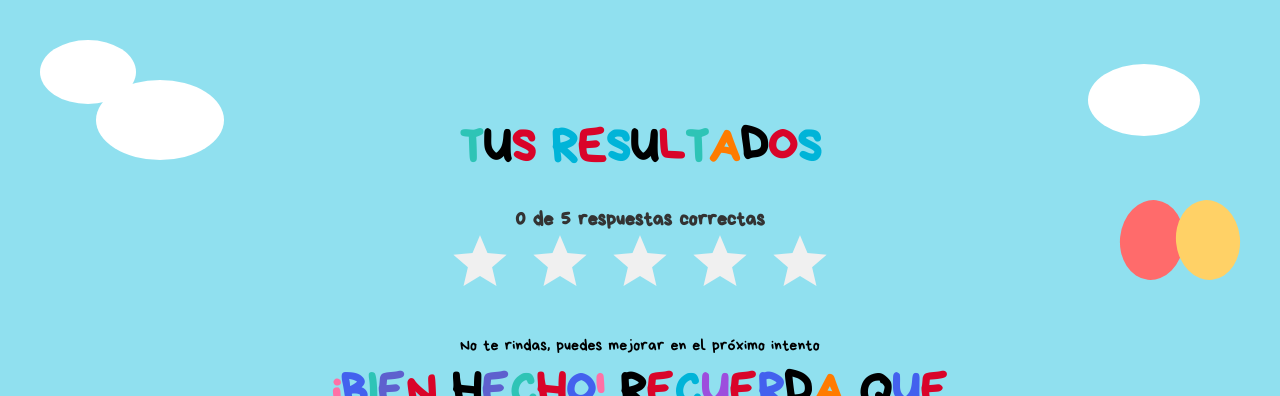
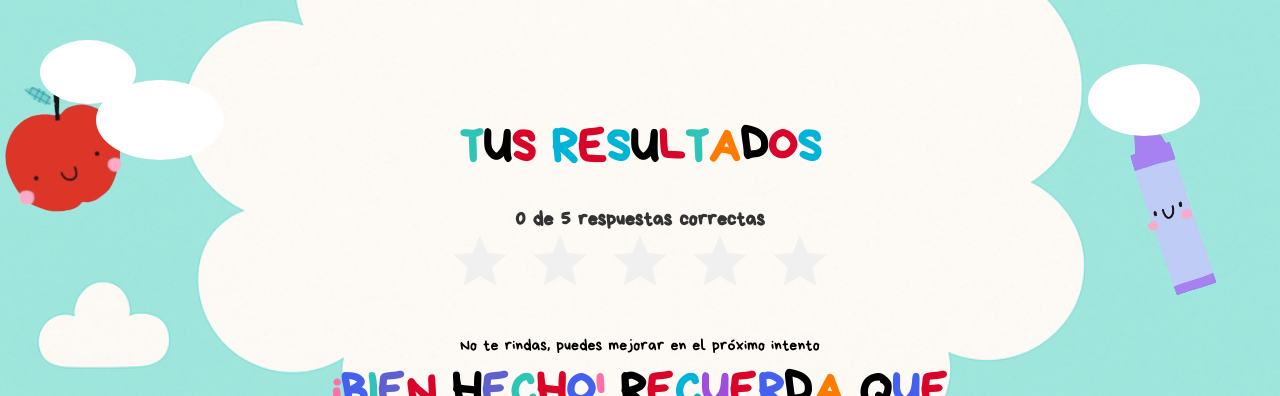
Before and after one commit to Sevigo-code/Interfaces, a React (Vite) app: page /rating in a window 1280 px wide. Shown: the top 396 px of the page. Built offline with nearby package versions, Linux system fonts and the light colour scheme.

Commit message:
merge and rating screen update

```diff
--- a/src/components/games/Rating.jsx
+++ b/src/components/games/Rating.jsx
@@ -1,6 +1,11 @@
 import React, { useState, useEffect } from 'react';
 import { useNavigate, useLocation } from 'react-router-dom';
 import { motion } from 'framer-motion';
+import '../styles/Home.css';
+import { div } from 'framer-motion/client';
+import bear from "../../../src/assets/Images/bear.png";
+import crayon from "../../../src/assets/Images/crayon.png";
+import apple from "../../../src/assets/Images/apple.png";
 
 const Rating = () => {
   const [rating, setRating] = useState(0);
@@ -36,8 +41,15 @@ const Rating = () => {
   };
 
   return (
+
+    <div className='background-container'>
+
+      <img src={bear} alt="Bear" className='bear' />
+      <img src={apple} alt="Apple" className='apple' />
+      <img src={crayon} alt="Crayon" className='crayon' />
+
       <motion.div
-      className="screen rating-screen"
+        className="screen home-screen"
         initial={{ opacity: 0 }}
         animate={{ opacity: 1 }}
         exit={{ opacity: 0 }}
@@ -50,26 +62,6 @@ const Rating = () => {
 
         {/* Colinas verdes */}
         <div className="hills"></div>
-
-      {/* Personaje Sr. Oso */}
-      <motion.div
-        className="decoration bear-left"
-        initial={{ y: 50, opacity: 0 }}
-        animate={{ y: 0, opacity: 1 }}
-        transition={{ delay: 0.5, type: "spring" }}
-      >
-      </motion.div>
-
-      {/* Ositos decorativos */}
-      <motion.div
-        className="decoration teddy-bears"
-        initial={{ scale: 0, opacity: 0 }}
-        animate={{ scale: 1, opacity: 1 }}
-        transition={{ delay: 0.7, type: "spring" }}
-      >
-        <div className="teddy red"></div>
-        <div className="teddy yellow"></div>
-      </motion.div>
 
         <motion.div
           className="rating-container"
@@ -273,6 +265,7 @@ const Rating = () => {
           }
         `}</style>
       </motion.div>
+    </div>
   );
 };
 
```
Lines whose indentation alone changed are shown as unchanged.
